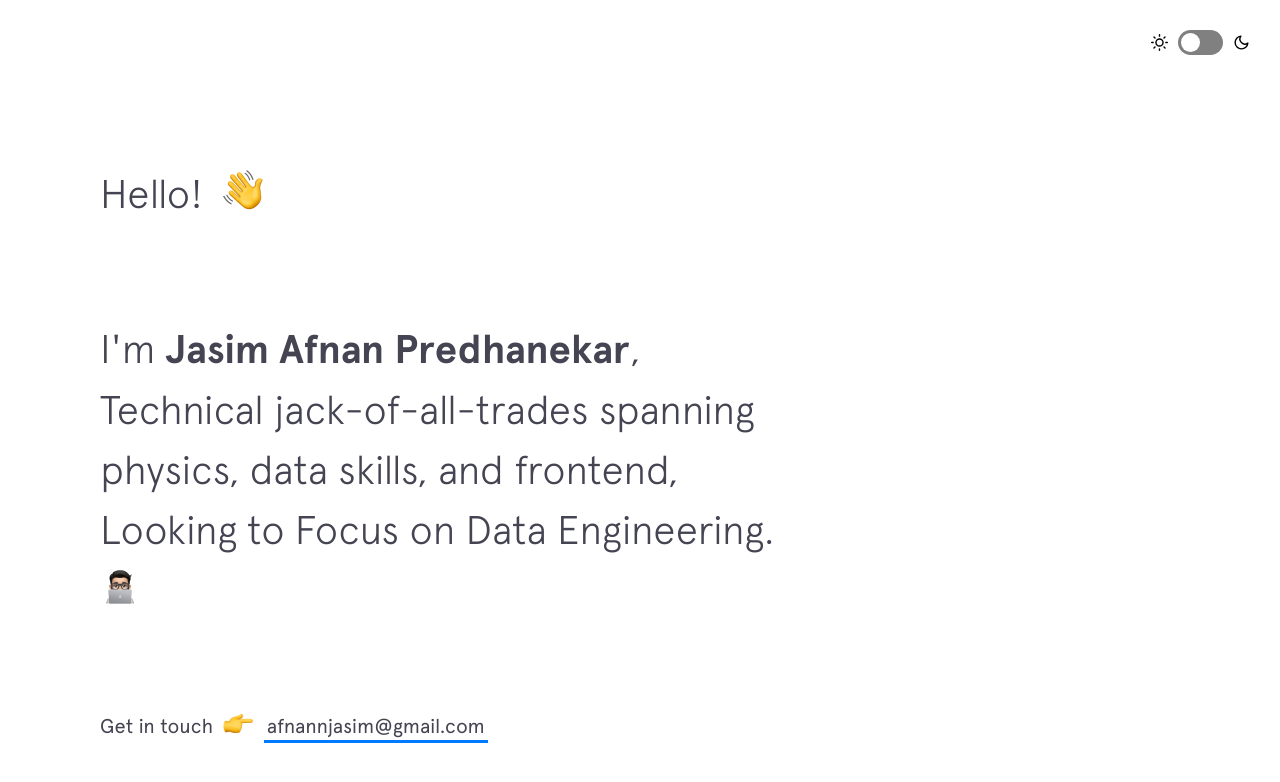
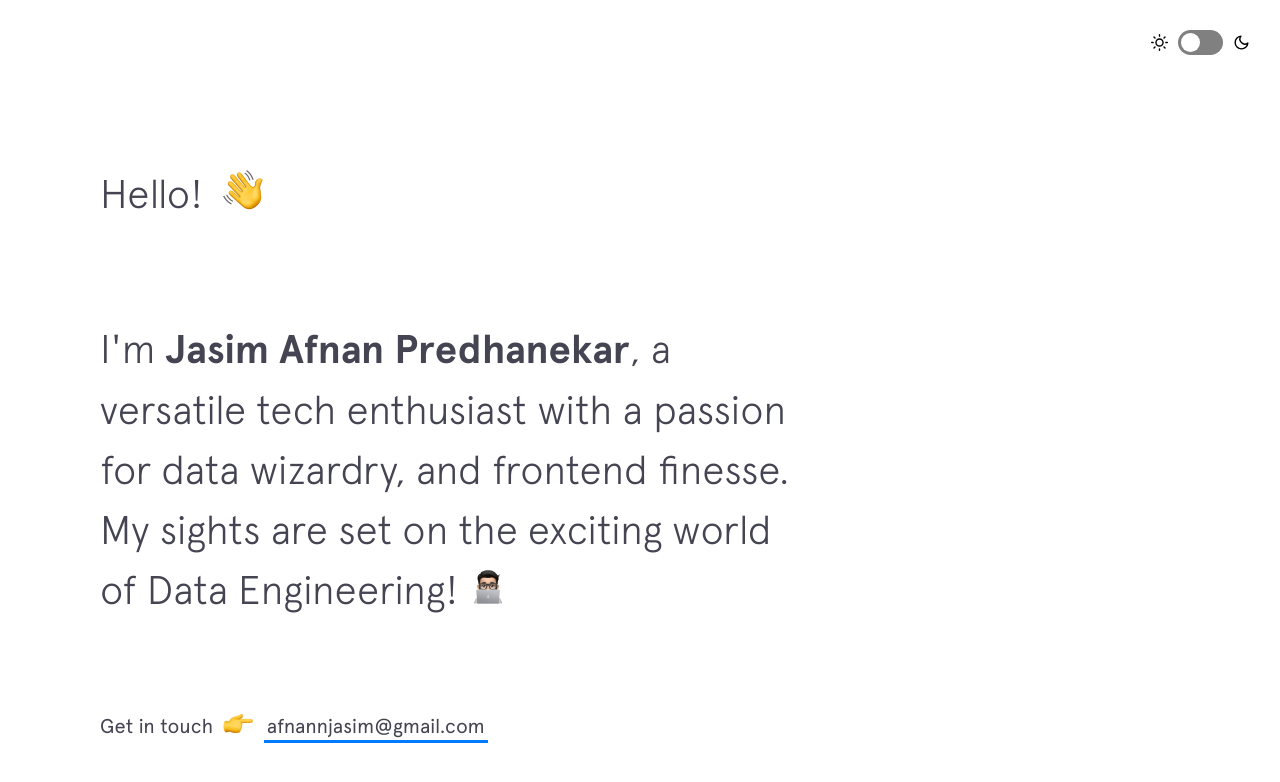
Before and after one commit to afnanjasim/afnanjasim.github.io, a Jekyll site: the page built from index.html, in a window 1280 px wide and 900 px high. Shown: the top 782 px of the window. Built offline with Jekyll 4.4.1, drawn with Linux system fonts in a browser that asks for light colours; nearby versions of some CDN libraries.

Commit message:
updated intro

```diff
--- a/_includes/intro.html
+++ b/_includes/intro.html
@@ -4,7 +4,7 @@
   </h1>
 
   <h2 class="intro__tagline">I'm
-    <span class="name">Jasim Afnan Predhanekar</span>, Technical jack-of-all-trades spanning physics, data skills, and frontend, Looking to Focus on Data Engineering.
+    <span class="name">Jasim Afnan Predhanekar</span>, a versatile tech enthusiast with a passion for data wizardry, and frontend finesse. My sights are set on the exciting world of Data Engineering!
     <span class="emoji technologist"></span>
   </h2>
 
```
